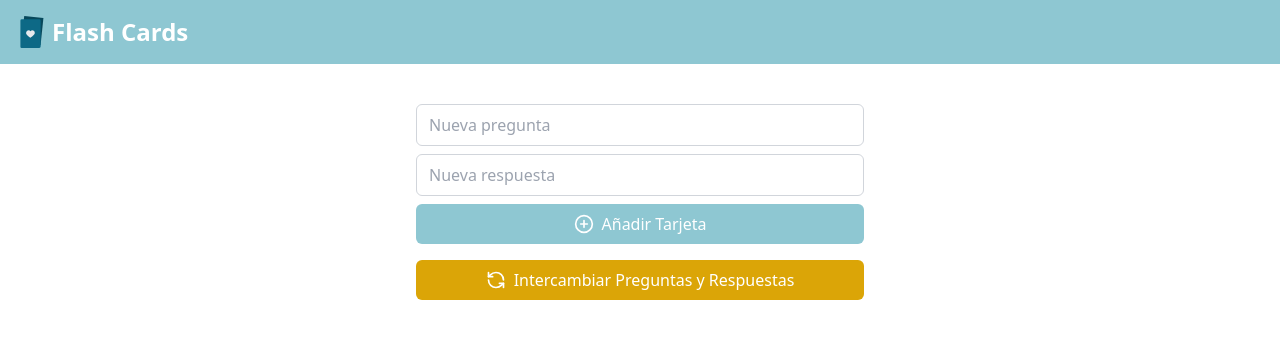
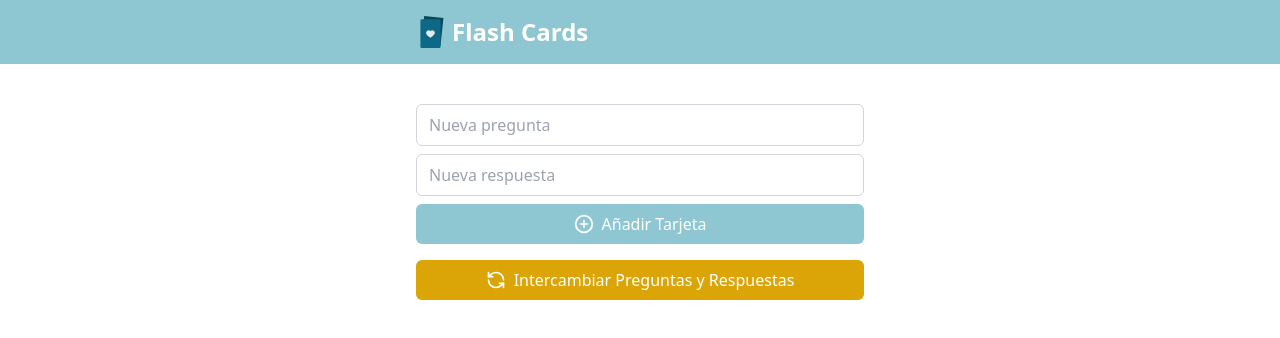
Before and after one commit to stivenjsdev/flashcard, a React (Vite) app: page /1 in a window 1280 px wide. Shown: the top 338 px of the page. Built offline with nearby package versions, Linux system fonts and the light colour scheme.

Commit message:
fix: header

```diff
--- a/src/layouts/Layout.tsx
+++ b/src/layouts/Layout.tsx
@@ -15,10 +15,12 @@ const Layout = () => {
   return (
     <div className="flex flex-col h-screen">
       <header className="p-4 bg-secondary-normal flex flex-row gap-2">
-        <Link to="/" className="flex flex-row gap-1">
-          <img src={logoCard} alt="logo" className="w-8" />
-          <h1 className="text-2xl font-bold text-white">Flash Cards</h1>
-        </Link>
+        <div className="w-full max-w-md mx-auto">
+          <Link to="/" className="flex flex-row gap-1">
+            <img src={logoCard} alt="logo" className="w-8" />
+            <h1 className="text-2xl font-bold text-white">Flash Cards</h1>
+          </Link>
+        </div>
       </header>
       <main className="p-2 flex flex-col items-center flex-1">
         <Outlet />
```
